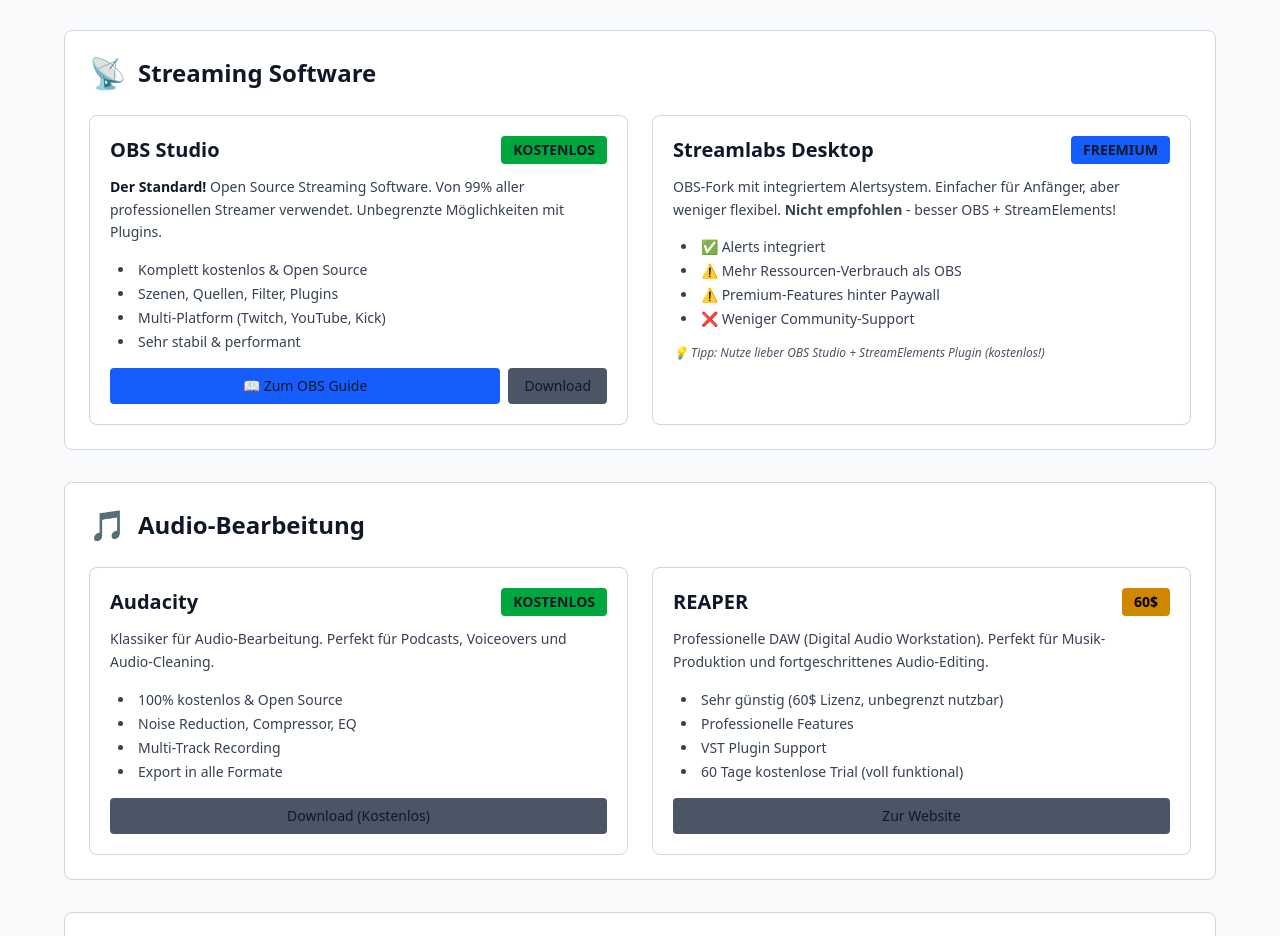
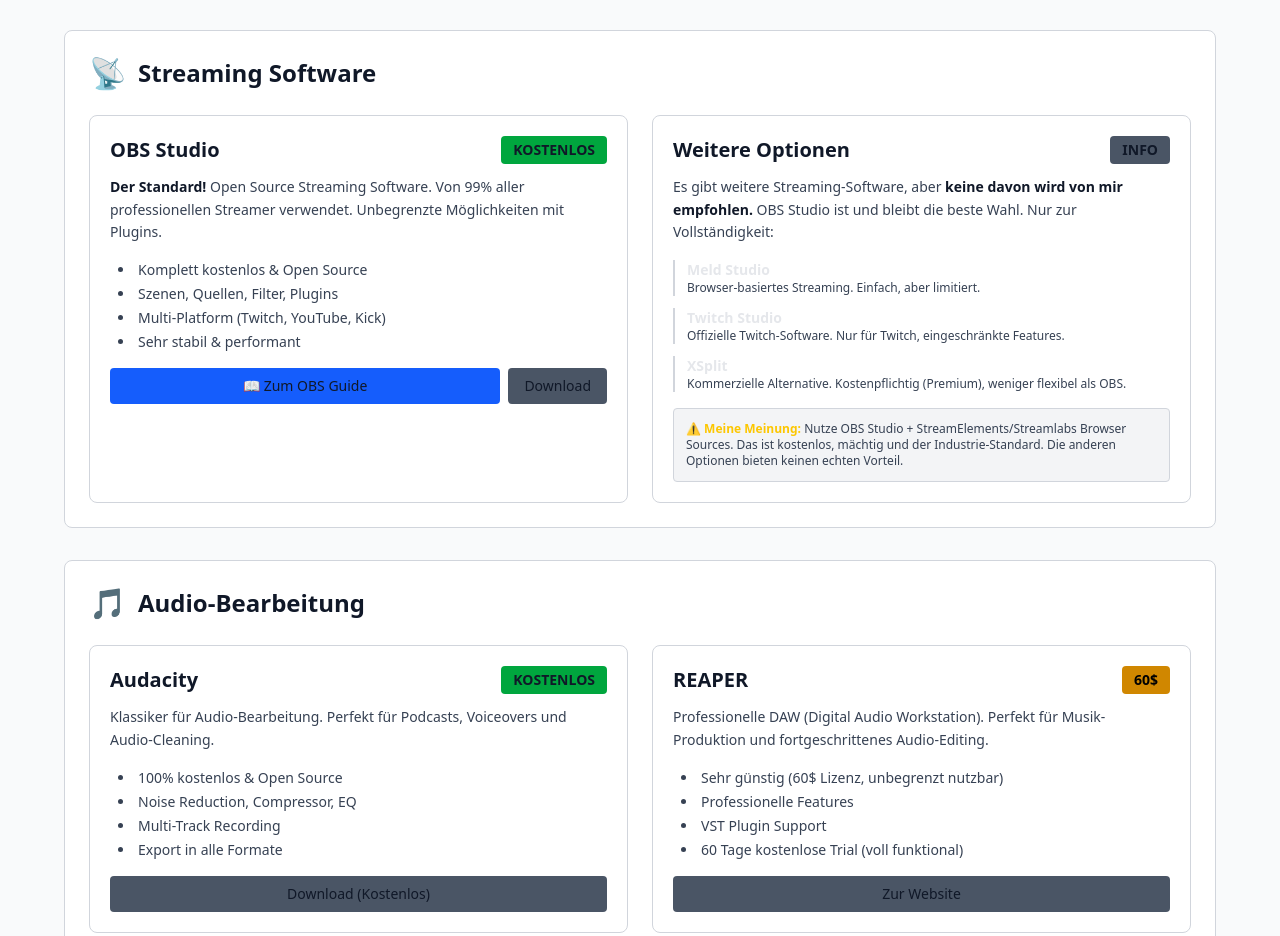
Before and after one commit to blackeyestudio-GER/toolbox, a Nuxt app: page /software in a window 1280 px wide. Shown: the part 2271-3207 px from the top of the page. Built offline with nearby package versions, Linux system fonts and the light colour scheme.

Commit message:
remove slobs

```diff
--- a/pages/software.vue
+++ b/pages/software.vue
@@ -266,25 +266,41 @@
                             </div>
                         </div>
 
-                        <!-- Streamlabs Desktop -->
-                        <div class="bg-eerie-black p-4 md:p-5 rounded-lg border border-gray-700 hover:border-gray-500 transition">
+                        <!-- Alternativen (ohne Empfehlung) -->
+                        <div class="bg-eerie-black p-4 md:p-5 rounded-lg border border-gray-700">
                             <div class="flex justify-between items-start mb-3">
-                                <h3 class="text-lg md:text-xl font-semibold">Streamlabs Desktop</h3>
-                                <span class="bg-blue-600 text-white px-3 py-1 rounded text-sm font-bold">FREEMIUM</span>
+                                <h3 class="text-lg md:text-xl font-semibold">Weitere Optionen</h3>
+                                <span class="bg-gray-600 text-white px-3 py-1 rounded text-sm font-bold">INFO</span>
                             </div>
                             <p class="text-gray-300 mb-4 text-sm leading-relaxed">
-                                OBS-Fork mit integriertem Alertsystem. Einfacher für Anfänger, aber weniger flexibel.
-                                <strong>Nicht empfohlen</strong> - besser OBS + StreamElements!
+                                Es gibt weitere Streaming-Software, aber <strong class="text-white">keine davon wird von mir empfohlen.</strong>
+                                OBS Studio ist und bleibt die beste Wahl. Nur zur Vollständigkeit:
                             </p>
-                            <ul class="text-sm text-gray-300 space-y-1 list-disc list-inside ml-2 mb-4">
-                                <li>✅ Alerts integriert</li>
-                                <li>⚠️ Mehr Ressourcen-Verbrauch als OBS</li>
-                                <li>⚠️ Premium-Features hinter Paywall</li>
-                                <li>❌ Weniger Community-Support</li>
-                            </ul>
-                            <p class="text-xs text-gray-400 italic">
-                                💡 Tipp: Nutze lieber OBS Studio + StreamElements Plugin (kostenlos!)
-                            </p>
+
+                            <div class="space-y-3 text-sm text-gray-300">
+                                <div class="border-l-2 border-gray-600 pl-3">
+                                    <p class="font-semibold text-gray-200">Meld Studio</p>
+                                    <p class="text-xs">Browser-basiertes Streaming. Einfach, aber limitiert.</p>
+                                </div>
+
+                                <div class="border-l-2 border-gray-600 pl-3">
+                                    <p class="font-semibold text-gray-200">Twitch Studio</p>
+                                    <p class="text-xs">Offizielle Twitch-Software. Nur für Twitch, eingeschränkte Features.</p>
+                                </div>
+
+                                <div class="border-l-2 border-gray-600 pl-3">
+                                    <p class="font-semibold text-gray-200">XSplit</p>
+                                    <p class="text-xs">Kommerzielle Alternative. Kostenpflichtig (Premium), weniger flexibel als OBS.</p>
+                                </div>
+                            </div>
+
+                            <div class="mt-4 p-3 bg-gray-700/30 rounded border border-gray-600">
+                                <p class="text-xs text-gray-300">
+                                    <strong class="text-yellow-400">⚠️ Meine Meinung:</strong>
+                                    Nutze OBS Studio + StreamElements/Streamlabs Browser Sources.
+                                    Das ist kostenlos, mächtig und der Industrie-Standard. Die anderen Optionen bieten keinen echten Vorteil.
+                                </p>
+                            </div>
                         </div>
                     </div>
                 </section>
```
